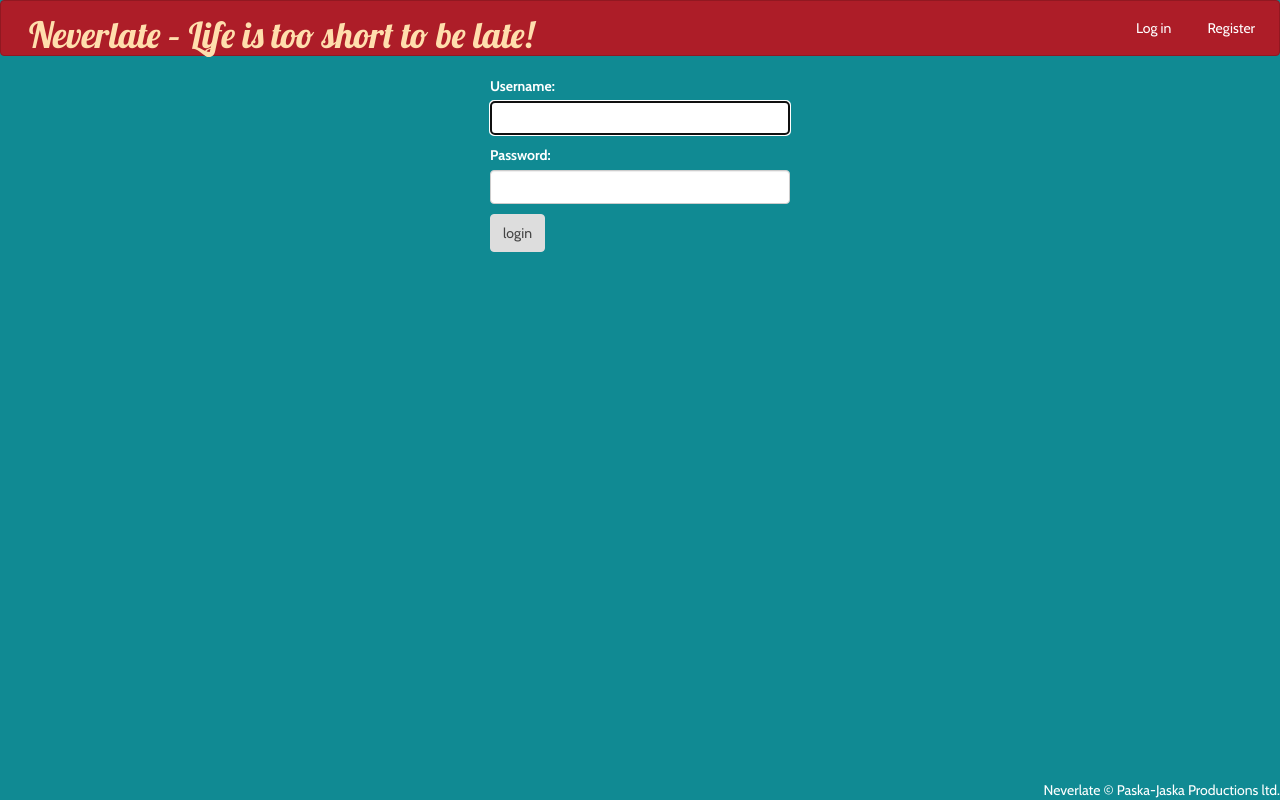
After one commit to myrjola/neverlate, a Django app: page /login/ in a window 1280 px wide. The commit adds this page. Run offline with Django 3.2, Linux system fonts and the light colour scheme; parts of the project's set-up code (start-up, migrations or seed data) failed here and were passed over.

Commit message:
Login and preliminary profile page

```diff
--- a/django/neverlate/admin.py
+++ b/django/neverlate/admin.py
@@ -1,4 +1,3 @@
-__author__ = 'martin'
 
 from django.contrib import admin
 from models import UserProfile
--- a/django/neverlate/models.py
+++ b/django/neverlate/models.py
@@ -1,4 +1,3 @@
-__author__ = 'martin'
 
 from django.db import models
 from django.contrib.auth.models import User
--- a/django/neverlate/urls.py
+++ b/django/neverlate/urls.py
@@ -11,4 +11,6 @@ urlpatterns = patterns('',
     url(r'^admin/', include(admin.site.urls)),
     url(r'^$', 'neverlate.views.frontpage', ),
     url(r'^register/$', 'neverlate.views.register', name="Neverlate Registration"),
+    url(r'^profile/$', 'neverlate.views.profile', name="Neverlate Profile"),
+    url(r'^login/$', 'django.contrib.auth.views.login', name="Neverlate Login"),
 )
--- a/django/neverlate/views.py
+++ b/django/neverlate/views.py
@@ -15,3 +15,6 @@ def register(request):
         form = UserCreationForm()
 
     return render(request, "register.html", {'form': form})
+
+def profile(request):
+    return render_to_response('profile.html', {'user': request.user})
--- a/django/static/js/handlebars-v1.3.0.js
+++ b/django/static/js/handlebars-v1.3.0.js
@@ -1284,7 +1284,7 @@ var __module10__ = (function(__dependency1__) {
 
   function Compiler() {}
 
-  __exports__.Compiler = Compiler;// the foundHelper register will disambiguate helper lookup from finding a
+  __exports__.Compiler = Compiler;// the foundHelper registration will disambiguate helper lookup from finding a
   // function in a context. This is necessary for mustache compatibility, which
   // requires that context functions in blocks are evaluated by blockHelperMissing,
   // and then proceed as if the resulting value was provided to blockHelperMissing.
@@ -2276,7 +2276,7 @@ var __module11__ = (function(__dependency1__, __dependency2__) {
 
       // Always flush subexpressions. This is both to prevent the compounding size issue that
       // occurs when the code has to be duplicated for inlining and also to prevent errors
-      // due to the incorrect options object being passed due to the shared register.
+      // due to the incorrect options object being passed due to the shared registration.
       if (!isRoot) {
         this.flushInline();
       }
--- a/django/templates/base.html
+++ b/django/templates/base.html
@@ -24,7 +24,7 @@
 {#                            <a class="navigation-item btn" href="{% url 'allaccess-login' 'facebook' %}">Fabo login</a>#}
                         </li>
                         <li>
-{#                            <a class="navigation-item btn" href="{% url 'django.contrib.auth.views.login' %}">Log in</a>#}
+                            <a class="navigation-item btn" href="{% url 'django.contrib.auth.views.login' %}">Log in</a>
                         </li>
                         <li>
                             <a class="navigation-item btn" href="{% url 'neverlate.views.register' %}">Register</a>
@@ -33,7 +33,7 @@
                     {% else %}
                     <ul class="navbar-nav navbar list-inline" id="links">
                         <li>
-{#                            <a class="navigation-item btn" href="{% url 'neverlate.views.profile' %}">My Profile</a>#}
+                            <a class="navigation-item btn" href="{% url 'neverlate.views.profile' %}">My Profile</a>
                         </li>
                         <li>
 {#                            <a class="navigation-item btn" href="{% url 'django.contrib.auth.views.logout' %}">Log out</a>#}
--- /dev/null
+++ b/django/templates/registration/login.html
@@ -0,0 +1,21 @@
+{% extends "base.html" %}
+
+{% block content %}
+
+{% if form.errors %}
+    <div id="login-form">
+        <p>Your username and password didn't match. Please try again.</p>
+    </div>
+{% endif %}
+
+<form role="form" id="login-form" class="form-horizontal" method="post" action="{% url "django.contrib.auth.views.login" %}">
+    {% csrf_token %}
+    <div id="inputs">
+        {{ form.as_p }}
+    </div>
+
+    <input class="btn btn-default" type="submit" value="login" />
+    <input type="hidden" name="next" value="{{ next }}" />
+</form>
+
+{% endblock %}
```
Also changed, not shown: django/templates/profile.html (added, +7 -0 lines).
